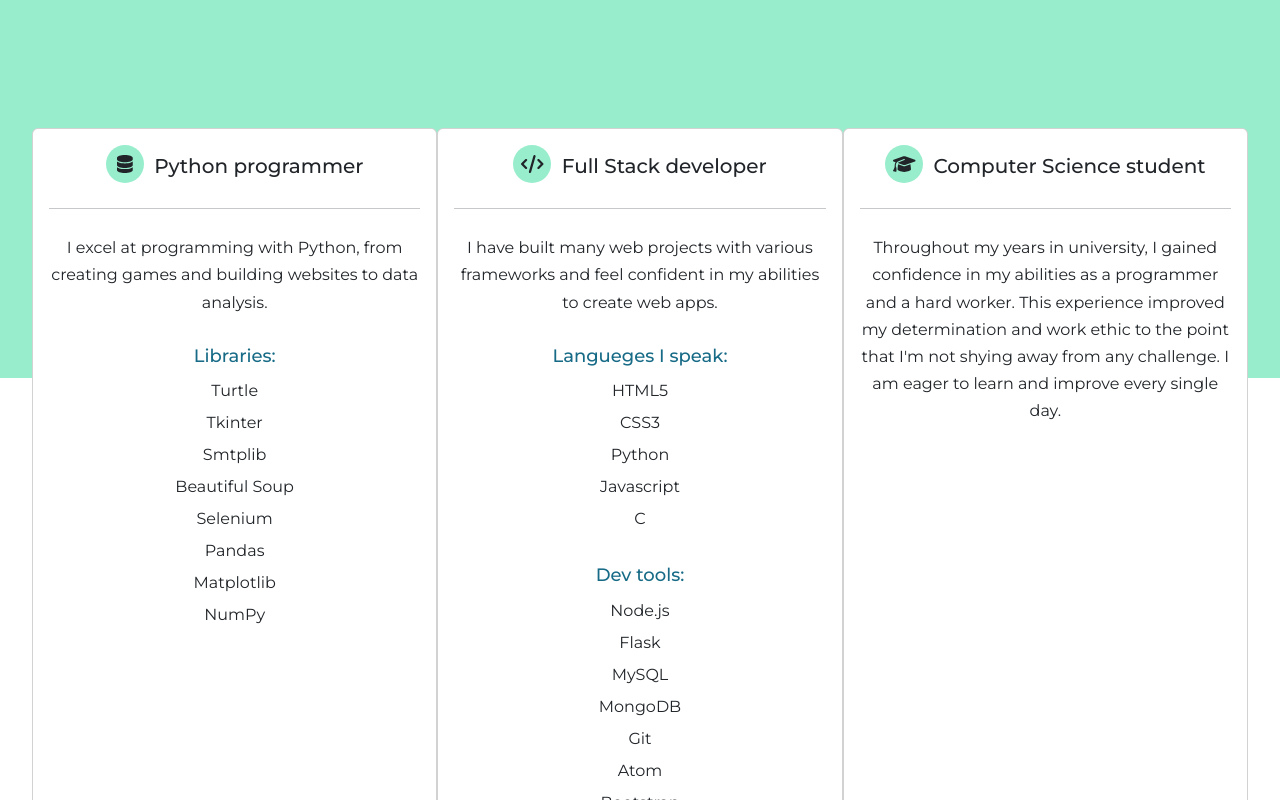
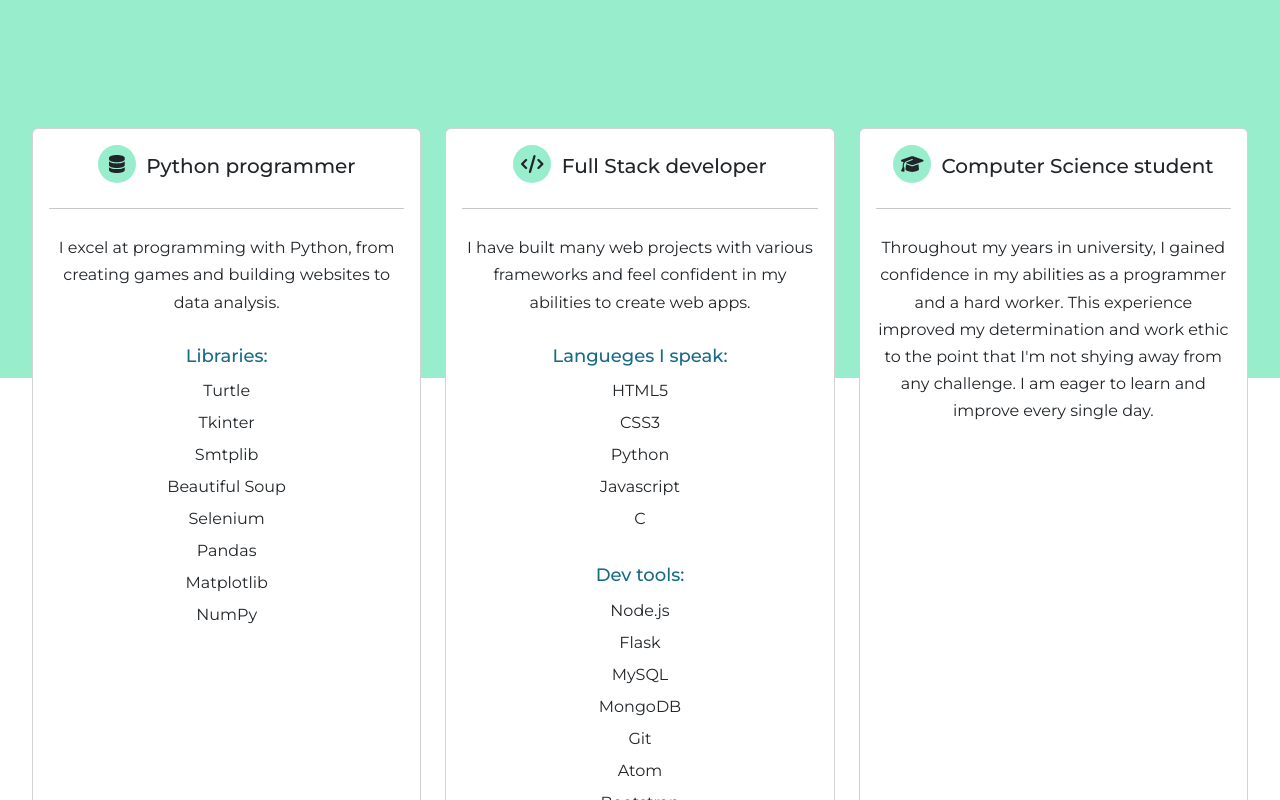
Before and after one commit to JacobEliks/personal-website, a React (Create React App) app: page / in a window 1280 px wide. Shown: the part 1620-2420 px from the top of the page. Built offline with nearby package versions, Linux system fonts and the light colour scheme.

Commit message:
Update Home.js

```diff
--- a/src/Home.js
+++ b/src/Home.js
@@ -1,4 +1,4 @@
-import { Card, CardGroup, Col } from "react-bootstrap"
+import { Card, CardGroup, Col, Row } from "react-bootstrap"
 import { FontAwesomeIcon } from "@fortawesome/react-fontawesome"
 import GitHubIcon from "@mui/icons-material/GitHub";
 import InstagramIcon from '@mui/icons-material/Instagram';
@@ -15,6 +15,9 @@ export default function Home() {
     function handleImageLoad() {
       setImageLoaded(true)
     }
+    const cardStyle = {
+      minHeight: '900px'
+    };
     return (
 
       <>
@@ -34,7 +37,7 @@ export default function Home() {
         <div className="colored-section about-me">
             <h1>Get to Know Me!</h1>
             <div>
-                <img className="profile-img" src="images/IMG-1567.jpg" alt="profile" />
+                <img className="profile-img" src="images/IMG-1567.jpg" alt="image"/>
             </div>
             <h5>I am a Computer Science student at Tel Aviv University.
              Ever since I started the degree I was eeger to learn more, and so I began studying Full Stack development and Python programming at home.
@@ -45,8 +48,9 @@ export default function Home() {
         {imageLoaded ?
         <div className="white-section">
           <CardGroup className="skills d-flex">
-          <Col xs={12} sm={12} md={4}>
-            <Card className="h-100">
+          <Row>
+            <Col xs={12} md={4}>
+            <Card style={cardStyle}>
               <Card.Body>
                 <Card.Title><div className="icon-border"><FontAwesomeIcon className="icon" icon={faDatabase} /></div> Python programmer</Card.Title>
                 <hr />
@@ -65,8 +69,8 @@ export default function Home() {
               </Card.Body>
             </Card>
             </Col>
-            <Col xs={12} sm={12} md={4}>
-            <Card className="h-100">
+            <Col xs={12} md={4}>
+            <Card style={cardStyle}>
               <Card.Body>
                 <Card.Title><div className="icon-border"><FontAwesomeIcon className="icon" icon={faCode} /></div> Full Stack developer</Card.Title>
                 <hr />
@@ -92,8 +96,8 @@ export default function Home() {
               </Card.Body>
             </Card>
             </Col>
-            <Col xs={12} sm={12} md={4} >
-            <Card className="h-100">
+            <Col xs={12} md={4}>
+            <Card style={cardStyle}>
               <Card.Body>
                 <Card.Title><div className="icon-border"><FontAwesomeIcon className="icon" icon={faGraduationCap} /></div> Computer Science student</Card.Title>
                 <hr />
@@ -103,6 +107,7 @@ export default function Home() {
               </Card.Body>
             </Card>
             </Col>
+            </Row>
           </CardGroup>
 
 
@@ -114,7 +119,7 @@ export default function Home() {
               </Link>
             </div>
             <div>
-              <img className="profile-img" src="images/IMG-1567.jpg" alt="profile" />
+              <img className="profile-img" src="images/IMG-1567.jpg" alt="image"/>
             </div>
             <div className="contact-me-container">
               <p class="contact-text">Interested? Feel free to contact me!</p>
```
